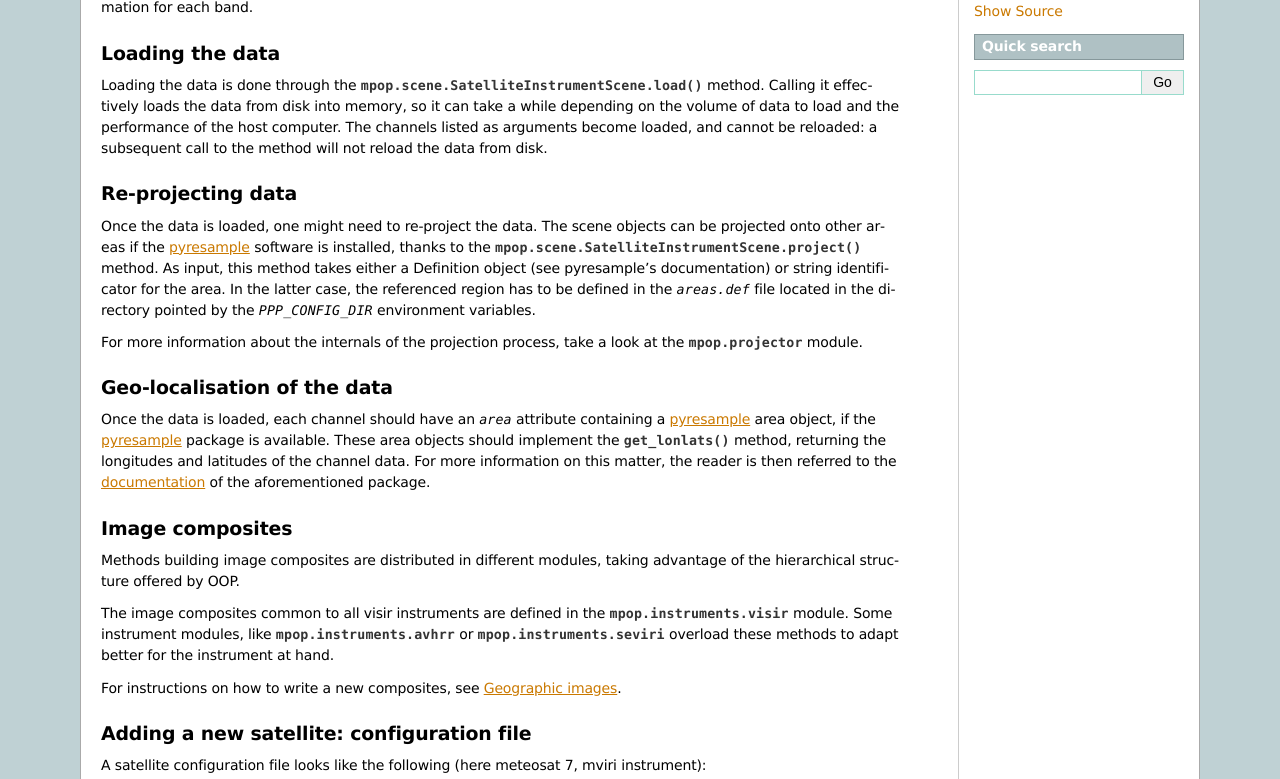
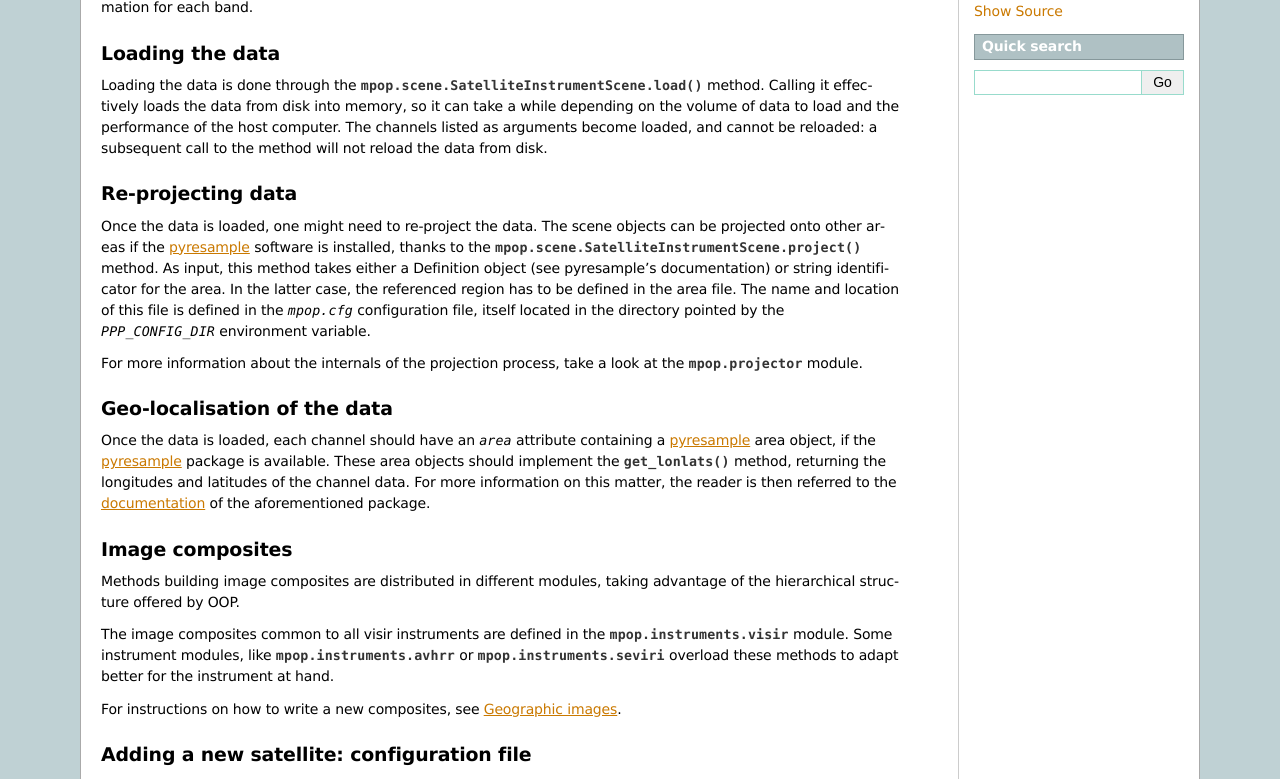
Before and after one commit to pytroll/mpop, a Sphinx documentation site: the page built from doc/source/pp.rst, in a window 1280 px wide and 900 px high, scrolled down 661 px, cut to the strip 0-779 px from the top of the window. Built offline with Sphinx 7.4.7, drawn with Linux system fonts in a browser that asks for light colours.

Commit message:
Doc: introduce mpop.cfg

```diff
--- a/doc/source/pp.rst
+++ b/doc/source/pp.rst
@@ -58,8 +58,9 @@ objects can be projected onto other areas if the pyresample_ software is
 installed, thanks to the :meth:`mpop.scene.SatelliteInstrumentScene.project`
 method. As input, this method takes either a Definition object (see
 pyresample's documentation) or string identificator for the area. In the latter
-case, the referenced region has to be defined in the `areas.def` file located
-in the directory pointed by the `PPP_CONFIG_DIR` environment variables.
+case, the referenced region has to be defined in the area file. The name and
+location of this file is defined in the `mpop.cfg` configuration file, itself
+located in the directory pointed by the `PPP_CONFIG_DIR` environment variable.
 
 For more information about the internals of the projection process, take a look
 at the :mod:`mpop.projector` module.
```
